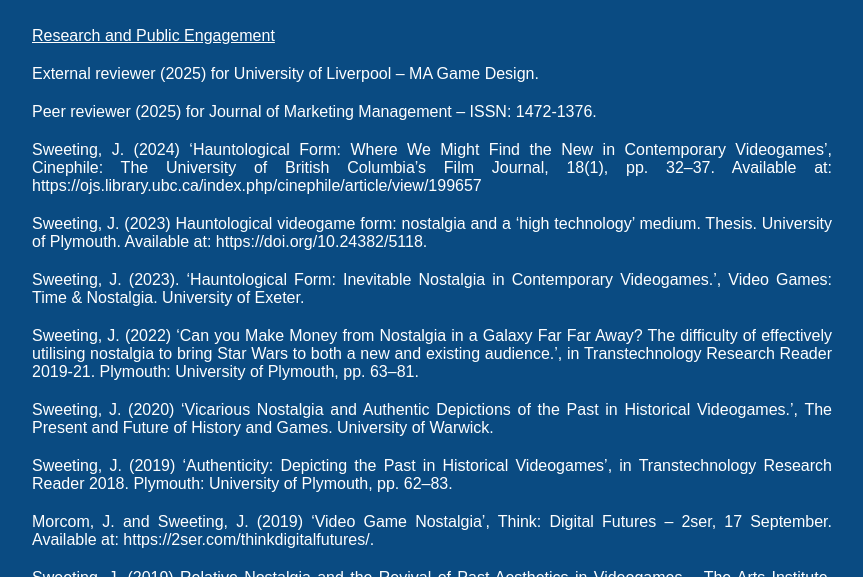
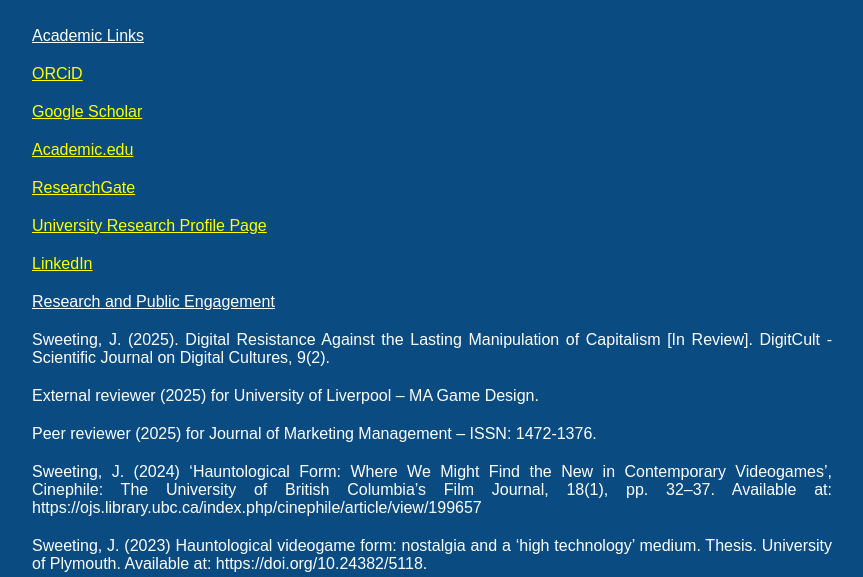
Before and after one commit to J-Sweeting/j-sweeting.github.io, a plain HTML site: page bibliography.html in a window 1280 px wide. Shown: the part 689-1266 px from the top of the page, without its empty margins (208-1071 px from the left). Drawn offline with Linux system fonts and the light colour scheme.

Commit message:
Update bibliography.html
Added academic links

```diff
--- a/bibliography.html
+++ b/bibliography.html
@@ -91,7 +91,17 @@
     <img src="gw_presentation.jpg" alt="Profile Image" style="max-width: 80%; height: auto;" class="center-image">
 </div>
         <h2>Bibliography</h2>
+        <p><u>Academic Links</u></p>
+        <p><a href="https://orcid.org/0000-0003-2056-3997">ORCiD</a></p>
+        <p><a href="https://scholar.google.com/citations?user=IhzfqoIAAAAJ&hl=en">Google Scholar</a></p>
+        <p><a href="https://plymouth.academia.edu/JamesSweeting">Academic.edu</a></p>
+        <p><a href="https://www.researchgate.net/profile/James-Sweeting">ResearchGate</a></p>
+        <p><a href="https://www.plymouth.ac.uk/staff/james-sweeting">University Research Profile Page</a></p>
+        <p><a href="https://www.linkedin.com/in/jamessweeting/">LinkedIn</a></p>
+
         <p><u>Research and Public Engagement</u></p>
+
+<p>Sweeting, J. (2025). Digital Resistance Against the Lasting Manipulation of Capitalism [In Review]. DigitCult - Scientific Journal on Digital Cultures, 9(2).</p>
 
 <p>External reviewer (2025) for University of Liverpool – MA Game Design.</p>
 
```
